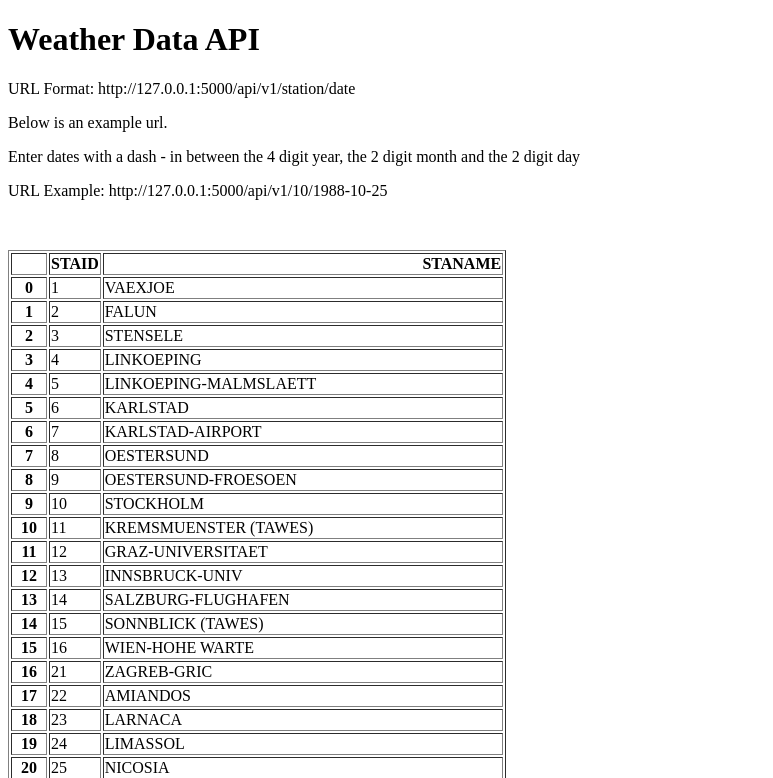
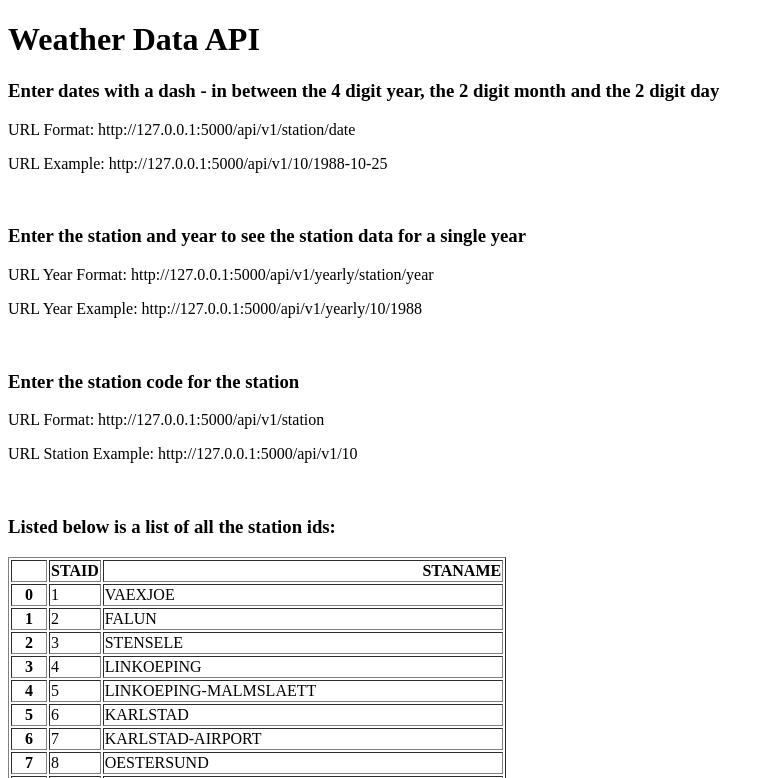
Before and after one commit to rdntmsn/weatherapi, a Flask app: page / in a window 1280 px wide. Shown: the top 778 px of the page, without its empty margins (0-773 px from the left). Run offline with Flask 3, Linux system fonts and the light colour scheme.

Commit message:
add url endpoints

```diff
--- a/main.py
+++ b/main.py
@@ -16,9 +16,9 @@ def home():
     return render_template('home.html', data=stations.to_html())
 
 
-# define api url
+# define api url for station and date
 @app.route("/api/v1/<station>/<date>")
-def about(station, date):
+def station_date(station, date):
     # filename with zfill format.
     filename = 'data_small/TG_STAID' + str(station).zfill(6) + '.txt'
     # parce the date from the data
@@ -31,5 +31,24 @@ def about(station, date):
             "temperature": temperature}
 
 
+@app.route("/api/v1/<station>")
+def all_station_data(station):
+    # filename with zfill format.
+    filename = 'data_small/TG_STAID' + str(station).zfill(6) + '.txt'
+    df = pd.read_csv(filename, skiprows=20, parse_dates=["    DATE"])
+    result = df.to_dict(orient='records')
+    return result
+
+
+@app.route("/api/v1/yearly/<station>/<year>")
+def single_year_data(station, year):
+    # filename with zfill format.
+    filename = 'data_small/TG_STAID' + str(station).zfill(6) + '.txt'
+    df = pd.read_csv(filename, skiprows=20)
+    df["    DATE"] = df["    DATE"].astype(str)
+    result = df[df["    DATE"].str.startswith(str(year))].to_dict(orient='records')
+    return result
+
+
 if __name__ == '__main__':
     app.run(debug=True)
--- a/templates/home.html
+++ b/templates/home.html
@@ -6,11 +6,21 @@
 </head>
 <body>
     <h1>Weather Data API</h1>
+    <h3>Enter dates with a dash - in between the 4 digit year, the 2 digit month and the 2 digit day</h3>
     <p>URL Format: http://127.0.0.1:5000/api/v1/station/date</p>
-    <p>Below is an example url.</p>
-    <p>Enter dates with a dash - in between the 4 digit year, the 2 digit month and the 2 digit day</p>
     <p>URL Example: http://127.0.0.1:5000/api/v1/10/1988-10-25</p>
     <br>
+    <h3>Enter the station and year to see the station data for a single year</h3>
+    <p>URL Year Format:  http://127.0.0.1:5000/api/v1/yearly/station/year</p>
+    <p>URL Year Example:  http://127.0.0.1:5000/api/v1/yearly/10/1988</p>
+    <br>
+    <h3>Enter the station code for the station</h3>
+    <p>URL Format: http://127.0.0.1:5000/api/v1/station</p>
+    <p>URL Station Example: http://127.0.0.1:5000/api/v1/10</p>
+
+
+    <br>
+    <h3>Listed below is a list of all the station ids:</h3>
     <p>{{ data|safe }}</p>
 </body>
 </html>
```
